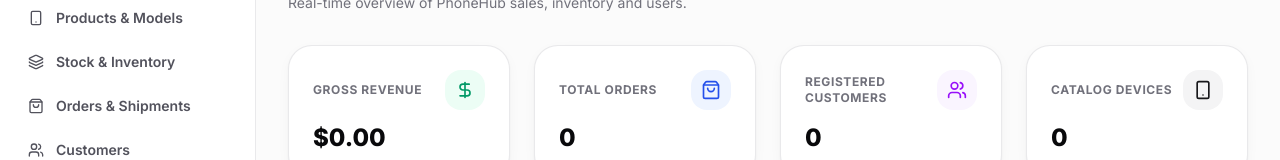
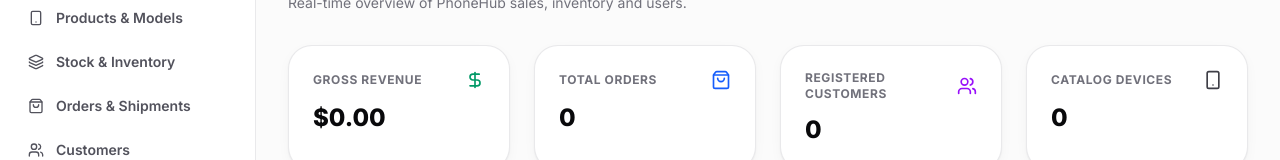
Before and after one commit to Srengsophea/PhoneHub, a React (Vite) app in the folder frontend/: page /admin in a window 1280 px wide. Shown: the part 139-299 px from the top of the page. Built offline with nearby package versions, Linux system fonts and the light colour scheme; no server answers.

Commit message:
style(admin): remove background container on KPI stat card icons

```diff
--- a/frontend/src/pages/admin/AdminDashboardPage.tsx
+++ b/frontend/src/pages/admin/AdminDashboardPage.tsx
@@ -55,25 +55,21 @@ export function AdminDashboardPage() {
       label: 'Gross Revenue',
       val: formatPrice(stats?.total_revenue || 0),
       icon: <DollarSign className="h-5 w-5 text-emerald-600" />,
-      bg: 'bg-emerald-50',
     },
     {
       label: 'Total Orders',
       val: stats?.orders_count || 0,
-      icon: <ShoppingBag className="h-5 w-5 text-brand-600" />,
-      bg: 'bg-brand-50',
+      icon: <ShoppingBag className="h-5 w-5 text-blue-600" />,
     },
     {
       label: 'Registered Customers',
       val: stats?.customers_count || 0,
       icon: <Users className="h-5 w-5 text-purple-600" />,
-      bg: 'bg-purple-50',
     },
     {
       label: 'Catalog Devices',
       val: stats?.products_count || 0,
-      icon: <Smartphone className="h-5 w-5 text-zinc-900" />,
-      bg: 'bg-zinc-100',
+      icon: <Smartphone className="h-5 w-5 text-zinc-700" />,
     },
   ];
 
@@ -95,7 +91,7 @@ export function AdminDashboardPage() {
               <span className="text-xs font-bold uppercase tracking-wider text-zinc-500">
                 {k.label}
               </span>
-              <div className={`p-2.5 rounded-2xl ${k.bg}`}>{k.icon}</div>
+              <div>{k.icon}</div>
             </div>
             <p className="text-2xl font-black text-zinc-950">{k.val}</p>
           </div>
```
